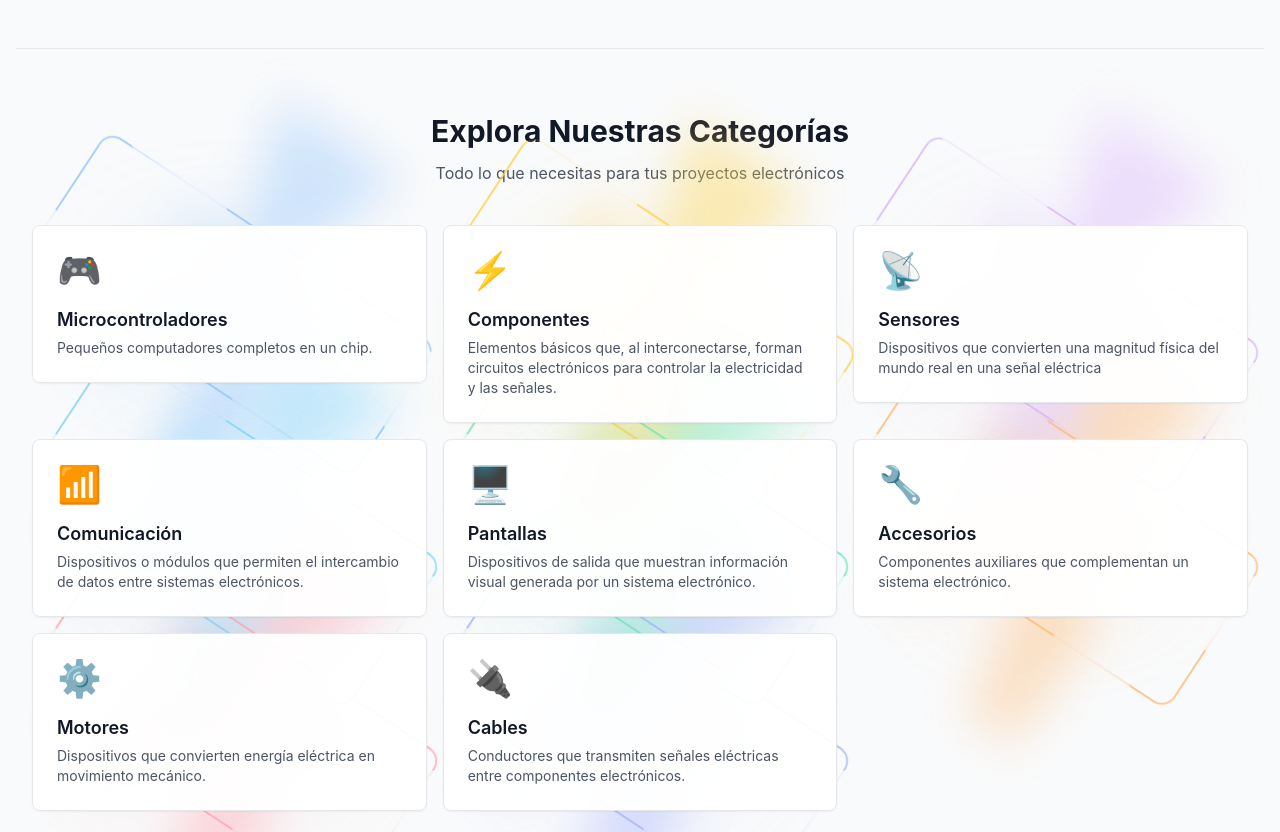
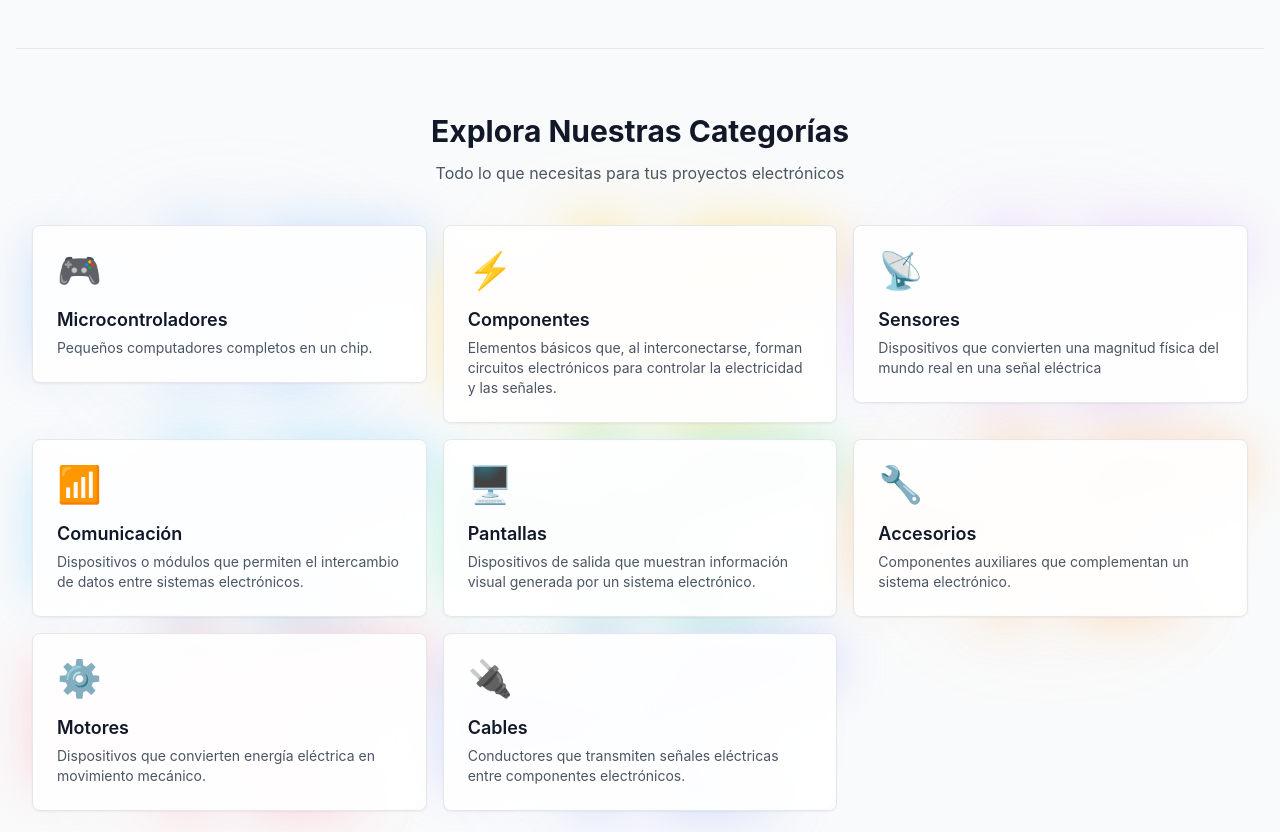
Before and after one commit to Mariavillca123/ElectroHub-frontend, a React (Vite) app: page / in a window 1280 px wide. Shown: the part 850-1682 px from the top of the page. Built offline with nearby package versions, Linux system fonts and the light colour scheme; no server answers.

Commit message:
Se añadio un rediseño

```diff
--- a/src/styles/globals.css
+++ b/src/styles/globals.css
@@ -53,9 +53,7 @@ input[type="password"]::-ms-clear {
   );
   opacity: 0.95;
   filter: drop-shadow(0 0 calc(var(--eb-glow, 24px) / var(--eb-distortion, 1)) var(--eb-color, #22d3ee));
-  animation:
-    electro-spin calc(6s / var(--eb-speed, 1)) linear infinite,
-    electro-flicker 2.6s ease-in-out infinite;
+  animation: none;
   -webkit-mask: linear-gradient(#000 0 0) content-box, linear-gradient(#000 0 0);
   -webkit-mask-composite: xor;
   mask-composite: exclude;
@@ -79,7 +77,7 @@ input[type="password"]::-ms-clear {
   );
   filter: blur(var(--eb-glow, 24px));
   opacity: 0.4;
-  animation: electro-spin calc(10s / var(--eb-speed, 1)) linear infinite reverse;
+  animation: none;
 }
 
 .electro-border__aura {
@@ -87,36 +85,7 @@ input[type="password"]::-ms-clear {
   background: radial-gradient(circle, var(--eb-color, #22d3ee) 0%, transparent 70%);
   filter: blur(var(--eb-aura, 48px));
   opacity: 0.25;
-  animation: electro-pulse 3.2s ease-in-out infinite;
-}
-
-@keyframes electro-spin {
-  0% {
-    transform: rotate(0deg);
-  }
-  100% {
-    transform: rotate(360deg);
-  }
-}
-
-@keyframes electro-flicker {
-  0%,
-  100% {
-    opacity: 0.95;
-  }
-  50% {
-    opacity: 0.7;
-  }
-}
-
-@keyframes electro-pulse {
-  0%,
-  100% {
-    opacity: 0.2;
-  }
-  50% {
-    opacity: 0.35;
-  }
+  animation: none;
 }
 
 /* Button 52 Style - with blue shadow */
```
Also changed, not shown: 1 other file (tests, documents, lock files or other folders).
